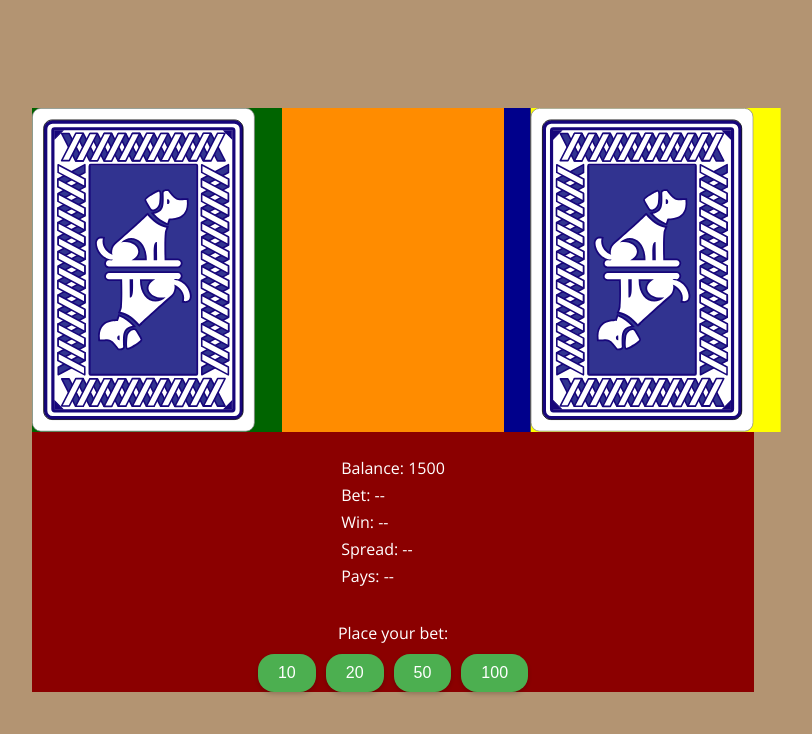
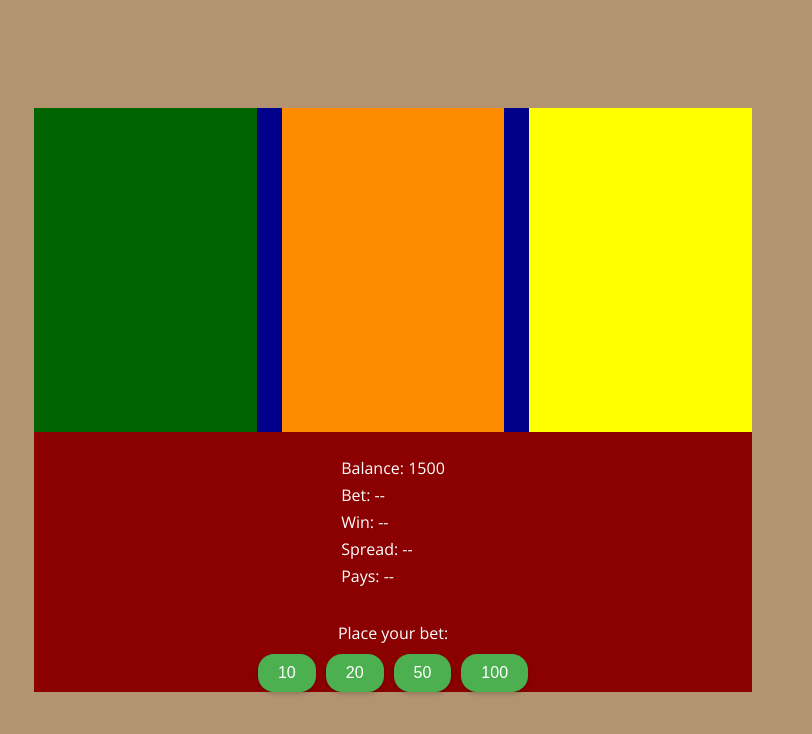
Before and after one commit to meatfighter/reddog, a plain HTML site: page public_html/main.html in a window 1280 px wide. Shown: the whole page, without its empty margins (247-1059 px from the left). Drawn offline with nearby package versions, Linux system fonts and the light colour scheme.

Commit message:
absolute

```diff
--- a/public_html/main-panel.html
+++ b/public_html/main-panel.html
@@ -1,9 +1,9 @@
 <div id="main-container" class="column-container" style="background-color: darkred;">
 
-    <div id="cards-container" class="row-container" style="background-color: darkblue;">
-        <div id="left-card" class="side-card" style="background-color: darkgreen;"></div>
+    <div id="cards-container" class="cards-container" style="background-color: darkblue;">
+        <div id="left-card" class="left-card" style="background-color: darkgreen;"></div>
         <div id="middle-card" class="middle-card" style="background-color: darkorange;"></div>
-        <div id="right-card" class="side-card" style="background-color: yellow;"></div>
+        <div id="right-card" class="right-card" style="background-color: yellow;"></div>
     </div>
 
     <div class="info" id="info">
--- a/public_html/scripts/main.js
+++ b/public_html/scripts/main.js
@@ -242,9 +242,9 @@ function showBetPanel() {
     info.spread = '--';
     info.pays = '--';
     updateInfo();
-    document.getElementById('left-card').innerHTML = svgCards[BACK];
-    document.getElementById('middle-card').innerHTML = '';
-    document.getElementById('right-card').innerHTML = svgCards[BACK];
+//    document.getElementById('left-card').innerHTML = svgCards[BACK];
+//    document.getElementById('middle-card').innerHTML = '';
+//    document.getElementById('right-card').innerHTML = svgCards[BACK];
 
     const message = document.getElementById('message');
     message.innerHTML = 'Place your bet:';
@@ -384,7 +384,7 @@ async function flipCardOver(elementName, cardIndex) {
             if (scale < 0) {
                 if (back) {
                     back = false;
-                    element.innerHTML = svgCards[cardIndex];
+//                    element.innerHTML = svgCards[cardIndex];
                 }
                 scale = -scale;
             }
@@ -542,9 +542,9 @@ function handleWindowResized() {
     middleCard.style.height = maxCardPxHeight;
     rightCard.style.height = maxCardPxHeight;
 
-    leftCard.style.transform = '';
-    middleCard.style.transform = '';
-    rightCard.style.transform = `translateX(${rightCardTranslateX}px)`;
+//    leftCard.style.transform = '';
+//    middleCard.style.transform = '';
+//    rightCard.style.transform = `translateX(${rightCardTranslateX}px)`;
 
     if (main.clientHeight > getViewportHeight()) {
         const cardHeight = Math.max(getViewportHeight() - infoElement.clientHeight - message.clientHeight
@@ -565,11 +565,11 @@ function handleWindowResized() {
 
         cardTranslateY = (cardHeight - MAX_CARD_HEIGHT) / 2;
 
-        leftCard.style.transform
-                = `translateX(${leftCardTranslateX}px) scale(${cardScale}) translateY(${cardTranslateY}px)`;
-        middleCard.style.transform = `scale(${cardScale}) translateY(${cardTranslateY}px)`;
-        rightCard.style.transform
-                = `translateX(${rightCardTranslateX}px) scale(${cardScale}) translateY(${cardTranslateY}px)`;
+//        leftCard.style.transform
+//                = `translateX(${leftCardTranslateX}px) scale(${cardScale}) translateY(${cardTranslateY}px)`;
+//        middleCard.style.transform = `scale(${cardScale}) translateY(${cardTranslateY}px)`;
+//        rightCard.style.transform
+//                = `translateX(${rightCardTranslateX}px) scale(${cardScale}) translateY(${cardTranslateY}px)`;
     }
 
     if (main.clientWidth > getViewportWidth()) {
@@ -591,11 +591,11 @@ function handleWindowResized() {
 
         cardTranslateY = (cardHeight - MAX_CARD_HEIGHT) / 2;
 
-        leftCard.style.transform
-                = `translateX(${leftCardTranslateX}px) scale(${cardScale}) translateY(${cardTranslateY}px)`;
-        middleCard.style.transform = `scale(${cardScale}) translateY(${cardTranslateY}px)`;
-        rightCard.style.transform
-                = `translateX(${rightCardTranslateX}px) scale(${cardScale}) translateY(${cardTranslateY}px)`;
+//        leftCard.style.transform
+//                = `translateX(${leftCardTranslateX}px) scale(${cardScale}) translateY(${cardTranslateY}px)`;
+//        middleCard.style.transform = `scale(${cardScale}) translateY(${cardTranslateY}px)`;
+//        rightCard.style.transform
+//                = `translateX(${rightCardTranslateX}px) scale(${cardScale}) translateY(${cardTranslateY}px)`;
     }
 
     displayWideInfo = false;
@@ -610,8 +610,8 @@ function handleWindowResized() {
 }
 
 function init() {
-    window.addEventListener('resize', handleWindowResized);
-    window.addEventListener('orientationchange', handleWindowResized);
+//    window.addEventListener('resize', handleWindowResized);
+//    window.addEventListener('orientationchange', handleWindowResized);
     downloadPanels();
 }
 
--- a/public_html/styles/main.css
+++ b/public_html/styles/main.css
@@ -11,7 +11,7 @@ body {
     margin: 0;
     padding: 0;
     font-family: 'Open Sans', sans-serif;
-    overflow: hidden;
+    /*overflow: hidden;*/
     -webkit-font-smoothing: antialiased;
     -moz-osx-font-smoothing: grayscale;
 }
@@ -72,14 +72,44 @@ body {
     align-items: center;
 }
 
-.side-card {
-    width: 249.4492188px;
+.cards-container {
+    width: calc(2 * 25px + 3 * 222.78255213333333333333333333333px);
     height: 323.5559896px;
+    min-width: calc(2 * 25px + 3 * 222.78255213333333333333333333333px);
+    min-height: 323.5559896px;
+    position: relative;
+    flex-shrink: 0; /* Prevent flexbox from shrinking it */
+    flex-grow: 0; /* Prevent flexbox from growing it */
+}
+
+.left-card {
+    width: 222.78255213333333333333333333333px;
+    height: 323.5559896px;
+    min-width: 222.78255213333333333333333333333px;
+    min-height: 323.5559896px;
+    position: absolute;
+    left: 0px;
+    top: 0px;
 }
 
 .middle-card {
     width: 222.78255213333333333333333333333px;
     height: 323.5559896px;
+    min-width: 222.78255213333333333333333333333px;
+    min-height: 323.5559896px;
+    position: absolute;
+    left: calc(25px + 222.78255213333333333333333333333px);
+    top: 0px;
+}
+
+.right-card {
+    width: 222.78255213333333333333333333333px;
+    height: 323.5559896px;
+    min-width: 222.78255213333333333333333333333px;
+    min-height: 323.5559896px;
+    position: absolute;
+    left: calc(2 * 25px + 2 * 222.78255213333333333333333333333px);
+    top: 0px;
 }
 
 .button-row {
```
